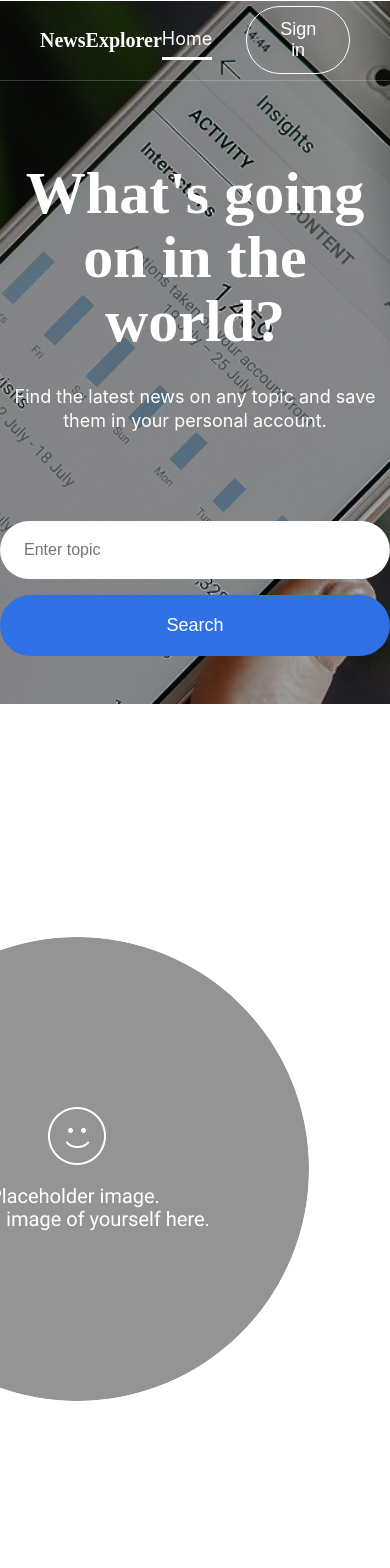
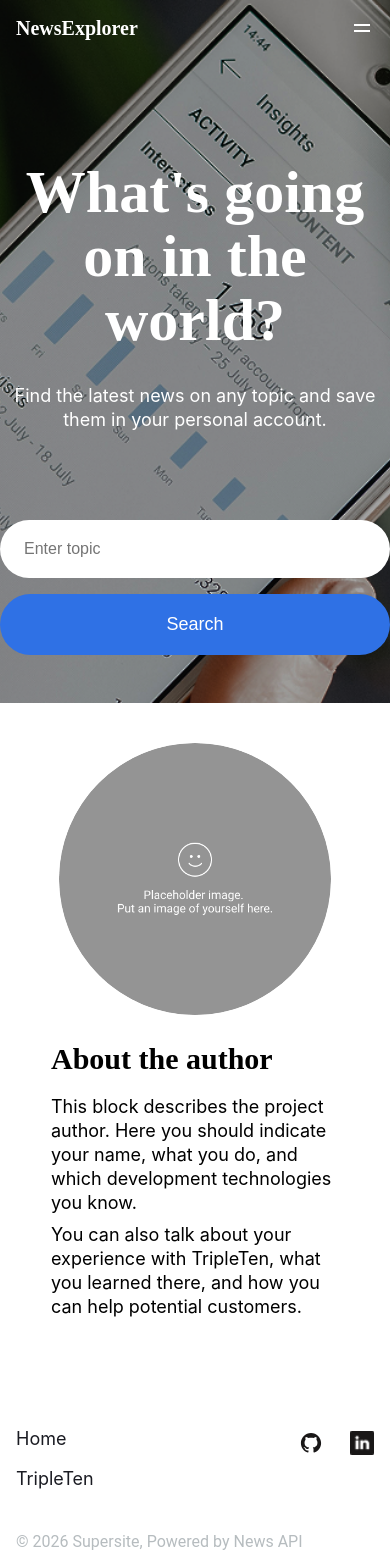
Before and after one commit to Raquel-LT3/news-explorer-frontend, a React (Vite) app: page / in a window 390 px wide. Shown: the top 1568 px of the page. Built offline with nearby package versions, Linux system fonts and the light colour scheme.

Commit message:
refactor: update Header JSX structure and CSS media queries for tablet/mobile alignment

```diff
--- a/src/components/About/About.css
+++ b/src/components/About/About.css
@@ -39,3 +39,41 @@
   line-height: 24px;
   margin: 0 0 16px;
 }
+
+@media screen and (max-width: 768px) {
+  .about {
+    flex-direction: column;
+    padding: 40px 16px 80px;
+    align-items: center; /* This centers the image and the text block */
+    width: 100%;
+    margin: 0 auto;
+    gap: 0;
+  }
+
+  .about__image {
+    width: 272px;
+    height: 272px;
+    margin: 0 0 24px 0;
+  }
+
+  .about__content {
+    max-width: 288px;
+    width: 100%;
+    align-items: flex-start;
+  }
+
+  .about__title {
+
+    font-size: 30px;
+    line-height: 40px;
+    margin-bottom: 16px;
+    text-align: left;
+  }
+
+  .about__text {
+    font-size: 18px;
+    line-height: 24px;
+    margin-bottom: 8px;
+    text-align: left;
+  }
+}
--- a/src/components/Footer/Footer.css
+++ b/src/components/Footer/Footer.css
@@ -1,39 +1,26 @@
 /* src/components/Footer/Footer.css */
 
+/* Desktop layout */
 .footer {
   width: 100%;
   max-width: 1440px;
   margin: 0 auto;
   padding: 32px 104px 22px;
-  margin-top: auto;
   display: flex;
   justify-content: space-between;
   align-items: center;
   box-sizing: border-box;
 }
-.footer__copyright {
-  font-family: 'Roboto', Arial, sans-serif;
-  font-size: 16px;
-  line-height: 22px;
-  color: #B6BCBF;
-  margin: 0;
+
+.footer__navigation-wrapper {
+  display: flex;
+  align-items: center;
+  gap: 42px;
 }
 
 .footer__nav {
   display: flex;
-  gap: 42px;
-}
-
-.footer__links {
-  display: flex;
   gap: 40px;
-}
-
-.footer__link {
-  text-decoration: none;
-  color: #1A1B22;
-  font-size: 18px;
-  line-height: 24px;
 }
 
 .footer__social {
@@ -41,10 +28,63 @@
   gap: 24px;
 }
 
-.footer__copyright,
-.footer__nav,
-.footer__links,
-.footer__social,
 .footer__link {
-  margin-bottom: 0 !important;
+  text-decoration: none;
+  color: #1a1b22;
+  font-size: 18px;
+  line-height: 24px;
 }
+
+.footer__copyright {
+  font-family: "Roboto", Arial, sans-serif;
+  font-size: 16px;
+  line-height: 22px;
+  color: #b6bcbf;
+  margin: 0;
+}
+
+
+
+
+/* Mobile layout  */
+@media screen and (max-width: 768px) {
+  .footer {
+    flex-direction: column;
+    align-items: flex-start;
+    padding: 20px 16px 22px;
+  }
+
+  .footer__navigation-wrapper {
+    order: 1;
+    display: flex;
+    flex-direction: row; /* Nav and Social side-by-side */
+    justify-content: space-between; /* Links on left, Icons on right */
+    align-items: flex-start; /* Aligns icons with "Home" */
+    width: 100%;
+    margin-bottom: 40px; /* The main gap before the copyright */
+  }
+
+  .footer__nav {
+    display: flex;
+    flex-direction: column;
+    gap: 16px; /* Space between Home and TripleTen */
+  }
+
+  .footer__social {
+    display: flex;
+    gap: 27px;
+    padding-top: 4px;
+  }
+
+  .footer__social a img {
+    width: 24px;   /* Matches your line-height */
+    height: 24px;
+    display: block;
+  }
+
+  .footer__copyright {
+    order: 2;
+    margin: 0;
+    width: 100%;
+  }
+}
--- a/src/components/Footer/Footer.jsx
+++ b/src/components/Footer/Footer.jsx
@@ -1,29 +1,37 @@
-// src/components/Footer/Footer.jsx //
+// src/components/Footer/Footer.jsx
 
-import React from 'react';
-import { Link } from 'react-router-dom';
-import './Footer.css';
-import githubIcon from '../../images/github.svg';
-import linkedinIcon from '../../images/Union.png';
+import React from "react";
+import { Link } from "react-router-dom";
+import "./Footer.css";
+import githubIcon from "../../images/github.svg";
+import linkedinIcon from "../../images/Union.png";
 
 function Footer() {
   return (
     <footer className="footer">
-      <p className="footer__copyright">© 2026 Supersite, Powered by News API</p>
-      <nav className="footer__nav">
-        <div className="footer__links">
+      {/* 1. Copyright: Left on Desktop / Bottom on Mobile */}
+      <p className="footer__copyright">
+        © 2026 Supersite, Powered by News API
+      </p>
+
+      {/* 2. Navigation: Right on Desktop / Top on Mobile */}
+      <div className="footer__navigation-wrapper">
+        <nav className="footer__nav">
           <Link to="/" className="footer__link">Home</Link>
-          <a href="https://tripleten.com" className="footer__link" target="_blank" rel="noreferrer">TripleTen</a>
-        </div>
+          <a href="https://tripleten.com" className="footer__link" target="_blank" rel="noreferrer">
+            TripleTen
+          </a>
+        </nav>
+
         <div className="footer__social">
-          <a href="https://github.com" className="footer__social-link" target="_blank" rel="noreferrer">
+          <a href="https://github.com" target="_blank" rel="noreferrer">
             <img src={githubIcon} alt="GitHub" />
           </a>
-          <a href="https://linkedin.com" className="footer__social-link" target="_blank" rel="noreferrer">
+          <a href="https://linkedin.com" target="_blank" rel="noreferrer">
             <img src={linkedinIcon} alt="LinkedIn" />
           </a>
         </div>
-      </nav>
+      </div>
     </footer>
   );
 }
--- a/src/components/Header/Header.css
+++ b/src/components/Header/Header.css
@@ -2,21 +2,18 @@
 
 .header {
   width: 100%;
-  max-width: 1440px;
-  margin: 0 auto;
   display: flex;
   justify-content: center;
   border-bottom: 1px solid rgba(255, 255, 255, 0.2);
   z-index: 10;
   margin-bottom: -80px;
+  position: relative;
 }
-
-/* Modifier for the Saved News page */
 
 .header_theme_light {
   position: relative;
   background-color: #fff;
-  border-bottom: 1px solid #D1D2D6;
+  border-bottom: 1px solid #d1d2d6;
 }
 
 .header__container {
@@ -30,9 +27,8 @@
   margin: 0 auto;
   box-sizing: border-box;
 }
-
 .header__logo {
-  font-family: 'Roboto Slab', serif;
+  font-family: "Roboto Slab", serif;
   font-size: 20px;
   font-weight: 700;
   line-height: 24px;
@@ -41,12 +37,126 @@
 }
 
 .header__logo_theme_light {
-  color: #1A1B22;
+  color: #1a1b22;
 }
 
-/* Responsiveness for Tablet/Mobile from Figma */
-@media screen and (max-width: 768px) {
+.header__menu-button {
+  display: none;
+  width: 24px;
+  height: 24px;
+  border: none;
+  background-color: transparent;
+  background-image: url("../../images/menu.svg"); /* Path to your menu icon */
+  background-repeat: no-repeat;
+  background-position: center;
+  cursor: pointer;
+}
+
+.header__menu-button_theme_light {
+  filter: invert(100%);
+}
+
+.header_theme_light.header_menu-open {
+  background-color: #1a1b22; /* Forces it to dark when menu is open */
+}
+
+
+
+@media screen and (max-width: 1024px) {
   .header__container {
-    padding: 20px 40px;
+    padding: 0 40px;
   }
 }
+
+
+/* Mobile Menu Styles */
+
+@media screen and (max-width: 767px) {
+  .header {
+    margin-bottom: 0;
+    position: absolute; /* Ensures it sits over the Hero image */
+    top: 0;
+    left: 0;
+    width: 100%;
+    height: 56px;
+    justify-content: space-between;
+    padding: 0 16px;
+    border-bottom: none; /* Mobile handles its own border inside the drawer */
+    margin-bottom: 0;
+  }
+
+  .header__container {
+    height: 56px;
+    padding: 0 16px; /* Mobile spacing */
+    border-bottom: 1px solid rgba(255, 255, 255, 0.2);
+  }
+
+
+  .header__menu-button {
+    display: block !important;
+    width: 24px;
+    height: 24px;
+    background-size: contain;
+    background-repeat: no-repeat;
+    background-position: center;
+    border: none;
+    background-color: transparent;
+    cursor: pointer;
+  }
+
+  /* The Overlay State */
+  .header.header_menu-open {
+    display: flex; /* Change from block to flex */
+    flex-direction: column; /* Stack container on top of navigation */
+    background-color: #1a1b22;
+    height: 230px;
+    position: fixed;
+    width: 100%;
+    z-index: 100;
+    border-radius: 0 0 16px 16px;
+    overflow: hidden;
+    position: fixed;
+  }
+
+  .header.header_menu-open .header__container {
+    height: 56px;
+    flex-shrink: 0;
+    padding: 0 16px;
+    display: flex;
+    flex-direction: row;
+    justify-content: space-between;
+    align-items: center;
+    box-sizing: border-box;
+    border-bottom: 1px solid rgba(255, 255, 255, 0.2);
+  }
+
+  .header .header__container {
+    height: 56px;
+    padding: 0;
+    border-bottom: none;
+    background-color: transparent;
+  }
+
+  .header_menu-open .header__menu-button_type_close {
+    background-image: url("../../images/back.svg") !important;
+    filter: none !important;
+  }
+
+  .header.header_menu-open::after {
+    content: "";
+    position: fixed;
+    top: 230px;
+    left: 0;
+    width: 100%;
+    height: calc(100vh - 230px);
+    background-color: rgba(0, 0, 0, 0.5);
+    z-index: 99;
+    pointer-events: none;
+  }
+
+  .header_menu-open .navigation_visible {
+    display: flex;
+    background-color: #1a1b22;
+    border-radius: 0 0 16px 16px;
+  }
+}
--- a/src/components/Header/Header.jsx
+++ b/src/components/Header/Header.jsx
@@ -1,20 +1,31 @@
-import React from 'react';
-import { Link, useLocation } from 'react-router-dom';
-import Navigation from '../Navigation/Navigation';
-import './Header.css';
+// src/components/Header/Header.jsx
+import React, { useState } from "react"; // 1. Import useState
+import { Link, useLocation } from "react-router-dom";
+import Navigation from "../Navigation/Navigation";
+import "./Header.css";
 
 function Header() {
+  const [isMenuOpen, setIsMenuOpen] = useState(false); // 2. Create the state
   const location = useLocation();
+  const isSavedNews = location.pathname === "/saved-news";
 
-  const isSavedNews = location.pathname === '/saved-news';
+  const toggleMenu = () => setIsMenuOpen(!isMenuOpen); // 3. Function to flip the state
 
 return (
-    <header className={`header ${isSavedNews ? 'header_theme_light' : ''}`}>
+  <header className={`header ${isSavedNews ? "header_theme_light" : ""} ${isMenuOpen ? "header_menu-open" : ""}`}>
     <div className="header__container">
-        <Link to="/" className={`header__logo ${isSavedNews ? 'header__logo_theme_light' : ''}`}>
+      <Link to="/" className={`header__logo ${isSavedNews ? "header__logo_theme_light" : ""}`}>
         NewsExplorer
       </Link>
-        <Navigation isSavedNews={isSavedNews} />
+
+      <button
+        className={`header__menu-button ${isSavedNews ? "header__menu-button_theme_light" : ""} ${isMenuOpen ? "header__menu-button_type_close" : ""}`}
+        type="button"
+        onClick={toggleMenu}
+      />
+
+      {/* Put it back inside for Desktop flex spacing */}
+      <Navigation isSavedNews={isSavedNews} isMenuOpen={isMenuOpen} />
     </div>
   </header>
   );
--- a/src/components/Navigation/Navigation.css
+++ b/src/components/Navigation/Navigation.css
@@ -2,6 +2,7 @@
 
 .navigation {
   display: flex;
+  flex-direction: row;
   align-items: center;
   height: 100%;
 }
@@ -28,11 +29,11 @@
 
 /* Theme modifier for the Saved News page */
 .navigation__link_theme_light {
-  color: #1A1B22;
+  color: #1a1b22;
 }
 
 .navigation__link_theme_light.navigation__link_active {
-  border-bottom: 3px solid #1A1B22;
+  border-bottom: 3px solid #1a1b22;
 }
 
 .navigation__button {
@@ -40,14 +41,19 @@
   color: #fff;
   border: 1px solid #fff;
   border-radius: 100px;
-  padding: 12px 24px;
+  padding: 0 16px;
+  height: 48px;
+  min-width: 176px;
   font-size: 18px;
   font-weight: 500;
+  line-height: 24px;
   cursor: pointer;
   display: flex;
   align-items: center;
+  justify-content: center;
   gap: 8px;
   transition: background-color 0.3s;
+  box-sizing: border-box;
 }
 
 .navigation__button:hover {
@@ -55,11 +61,9 @@
 }
 
 .navigation__button_theme_light {
-  color: #1A1B22;
-  border: 1px solid #1A1B22;
+  color: #1a1b22;
+  border: 1px solid #1a1b22;
 }
-
-
 
 .navigation__logout-icon {
   width: 24px;
@@ -68,3 +72,71 @@
   background-position: center;
   background-size: contain;
 }
+
+.navigation__link {
+  margin-right: 20px; /* Slightly smaller gap for tablet */
+}
+
+@media screen and (min-width: 768px) {
+  .navigation {
+    display: flex !important; /* Forces it to show on Tablet */
+  }
+}
+
+@media screen and (max-width: 767px) {
+  .navigation {
+    display: none;
+  }
+
+  .navigation_visible {
+    position: fixed;
+    top: 56px; /* Sits exactly under the mobile header */
+    left: 0;
+    width: 100%;
+    height: 174px;
+    display: flex;
+    flex-direction: column;
+    align-items: flex-start;
+    padding: 0 16px;
+    box-sizing: border-box;
+    background-color: #1a1b22;
+    border-radius: 0 0 16px 16px;
+    z-index: 100; /* Ensure it stays above the hero image */
+  }
+
+  .navigation__link {
+    display: block;
+    height: auto;
+    margin-top: 30px;
+    font-size: 18px;
+    line-height: 24px;
+    font-weight: 500;
+    color: #fff;
+    text-decoration: none;
+    text-align: left;
+    width: 100%;
+    margin-right: 0;
+    padding: 0;
+    border: none !important;
+  }
+
+  .navigation__button {
+    position: absolute;
+    bottom: 24px;
+    left: 50%;
+    transform: translateX(-50%);
+    width: 288px;
+    height: 56px;
+    display: flex;
+    justify-content: center;
+    align-items: center;
+    border-radius: 100px;
+    background: transparent;
+    border: 1px solid #fff;
+    color: #fff;
+    font-size: 18px;
+    font-weight: 500;
+    box-sizing: border-box;
+    cursor: pointer;
+  }
+}
--- a/src/components/Navigation/Navigation.jsx
+++ b/src/components/Navigation/Navigation.jsx
@@ -4,12 +4,11 @@ import React from 'react';
 import { NavLink } from 'react-router-dom';
 import './Navigation.css';
 
-function Navigation({ isSavedNews }) {
-  // We will eventually get this from a Context or prop
+function Navigation({ isSavedNews, isMenuOpen }) {
   const isLoggedIn = false;
 
   return (
-    <nav className="navigation">
+    <nav className={`navigation ${isMenuOpen ? 'navigation_visible' : ''}`}>
       <NavLink
         to="/"
         className={({ isActive }) =>
```
Also changed, not shown: src/images/back.svg (added), src/images/menu.svg (added). Lines whose indentation alone changed are shown as unchanged.
